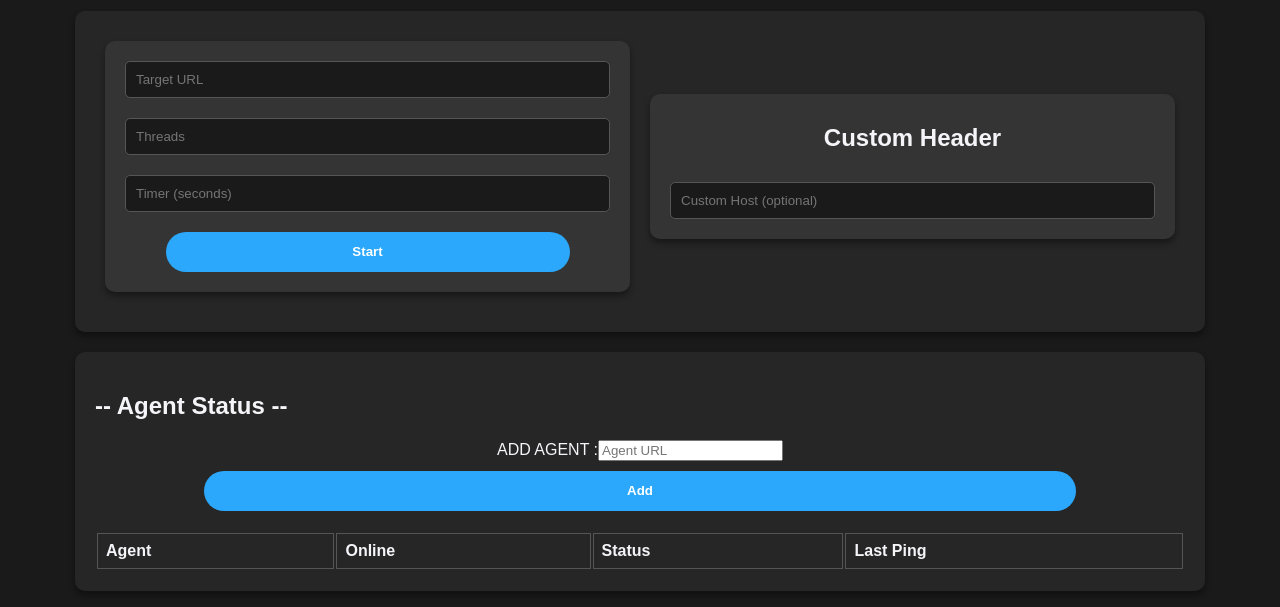
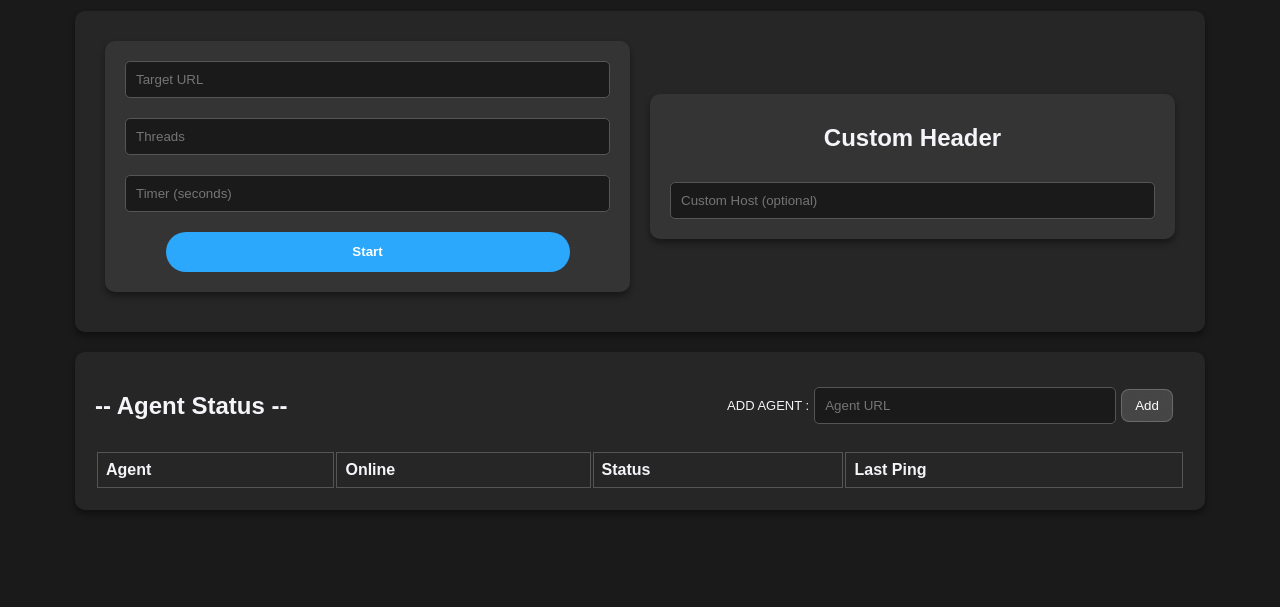
Before and after one commit to JDPST224/Tester-Golang, a plain HTML site: page Interface/index.html in a window 1280 px wide. Shown: the part 87-694 px from the top of the page. Drawn offline with Linux system fonts and the light colour scheme; no server answers.

Commit message:
Update style.css

```diff
--- a/Interface/style.css
+++ b/Interface/style.css
@@ -58,7 +58,7 @@ article input{
     background-color: #1a1a1a;
 }
 
-button {
+.Start_button {
     margin: 10px;
     width: 80%;
     padding: 12.5px 30px;
@@ -71,19 +71,60 @@ button {
     -webkit-transition: all 0.5s;
 }
 
-button:hover {
+.Start_button:hover {
     background-color: #6fc5ff;
     box-shadow: 0 0 20px #6fc5ff50;
     transform: scale(1.1);
 }
 
-button:active {
+.Start_button:active {
     background-color: #3d94cf;
     transition: all 0.25s;
     -webkit-transition: all 0.25s;
     box-shadow: none;
     transform: scale(0.98);
 }
+
+.topc{
+    display: flex;
+    text-align: center;
+    justify-content: space-between;
+}
+
+.topc form{
+    font-size: 13px;
+    width: 470px;
+    display: flex;
+    justify-content: center;
+    align-items: center;
+}
+
+.topc input{
+    max-width: 280px;
+    padding: 10px;
+    margin: 5px;
+    border: 1px solid #555;
+    border-radius: 5px;
+    width: 100%;
+    color: #f4f4f9;
+    background-color: #1a1a1a;
+}
+
+.add_button {
+    cursor: pointer;
+    background: rgba(255, 255, 255, 0.15);
+    backdrop-filter: blur(10px);
+    border: 1px solid rgba(255, 255, 255, 0.2);
+    color: #fff;
+    padding: 8px 13px;
+    border-radius: 0.5rem;
+    transition: background 0.3s ease-in-out;
+}
+
+.add_button:hover {
+    background: rgba(255, 255, 255, 0.25);
+}
+
 
 .scroller {
     max-height: 180px;
```
